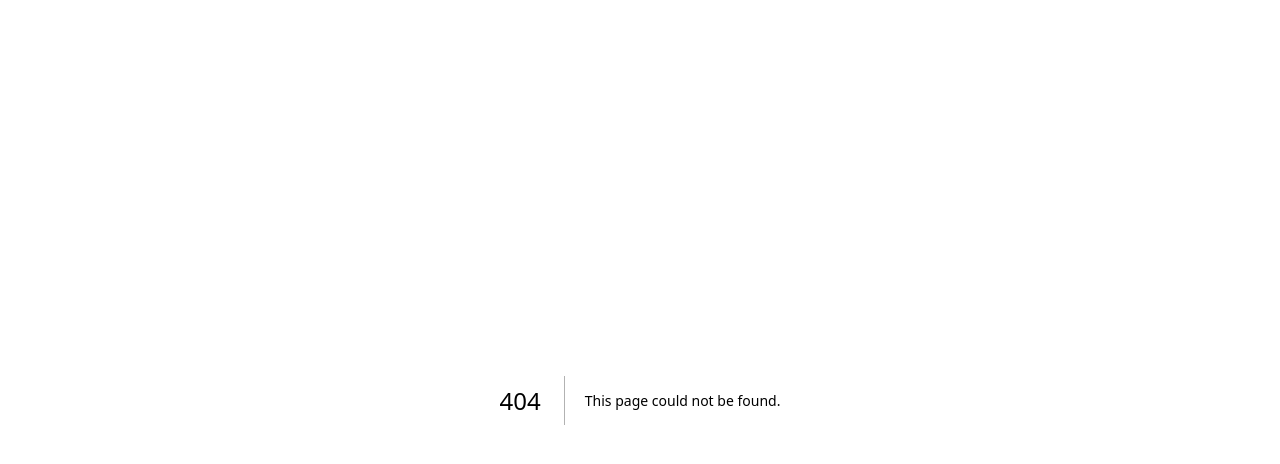
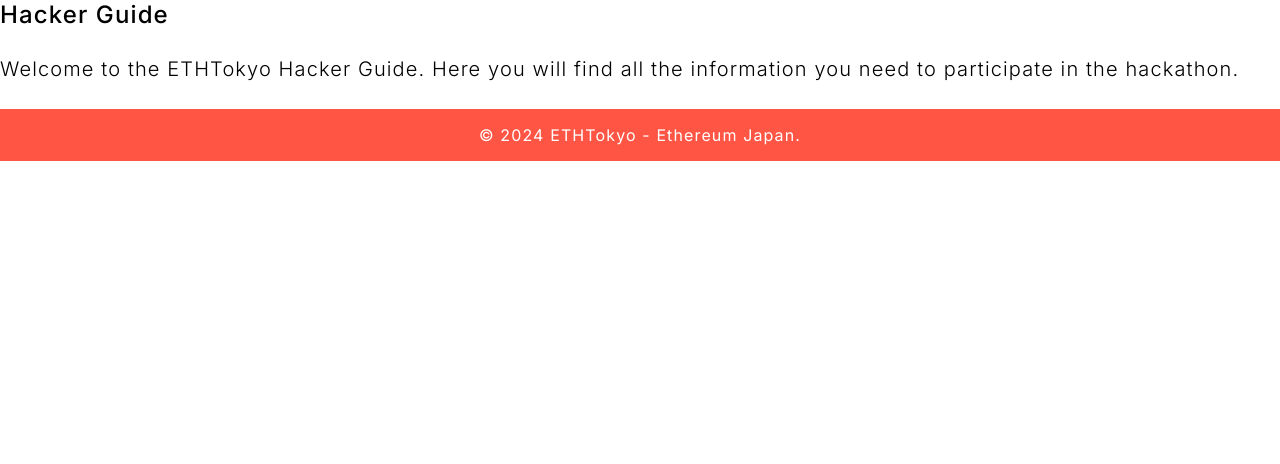
Before and after one commit to ethereumjp/ethtokyo-website, a Next.js app: page /hacker-guide in a window 1280 px wide. Before the commit this address had no page. Shown: the top 464 px of the page. Built offline with nearby package versions, Linux system fonts and the light colour scheme.

Commit message:
add unfinished page

```diff
--- a/src/pages/apply.tsx
+++ b/src/pages/apply/index.tsx
@@ -43,7 +43,7 @@ const HackerChallenge: NextPage = () => {
             Sepoliaテストネット
           </a>{" "}
           にデプロイされており、アドレスは{" "}
-          <span css={css`color: ${brand.Shuiro};`}>
+          <span css={css`color: ${brand.Shuiro}; word-wrap: break-word;`}>
             0x4C80b90BeECE732C6ec4EdeE0298799d67eB48cD
           </span>
           です。
@@ -84,7 +84,7 @@ const HackerChallenge: NextPage = () => {
             Sepolia testnet
           </a>
           , at{" "}
-          <span css={css`color: ${brand.Shuiro};`}>
+          <span css={css`color: ${brand.Shuiro}; word-wrap: break-word;`}>
             0x4C80b90BeECE732C6ec4EdeE0298799d67eB48cD
           </span>
           .
--- /dev/null
+++ b/src/pages/hacker-guide/index.tsx
@@ -0,0 +1,19 @@
+import Layout from "@/components/layouts/base";
+import { css } from "@emotion/react";
+import { NextPage } from "next";
+
+const HackerGuide: NextPage = () => {
+  return (
+    <Layout pageTitle="Hacker Guide">
+      <div css={css`color:black;`}>
+        <h1 css={css`margin:0;`}>Hacker Guide</h1>
+        <p>
+          Welcome to the ETHTokyo Hacker Guide. Here you will find all the
+          information you need to participate in the hackathon.
+        </p>
+      </div>
+    </Layout>
+  );
+};
+
+export default HackerGuide;
```
